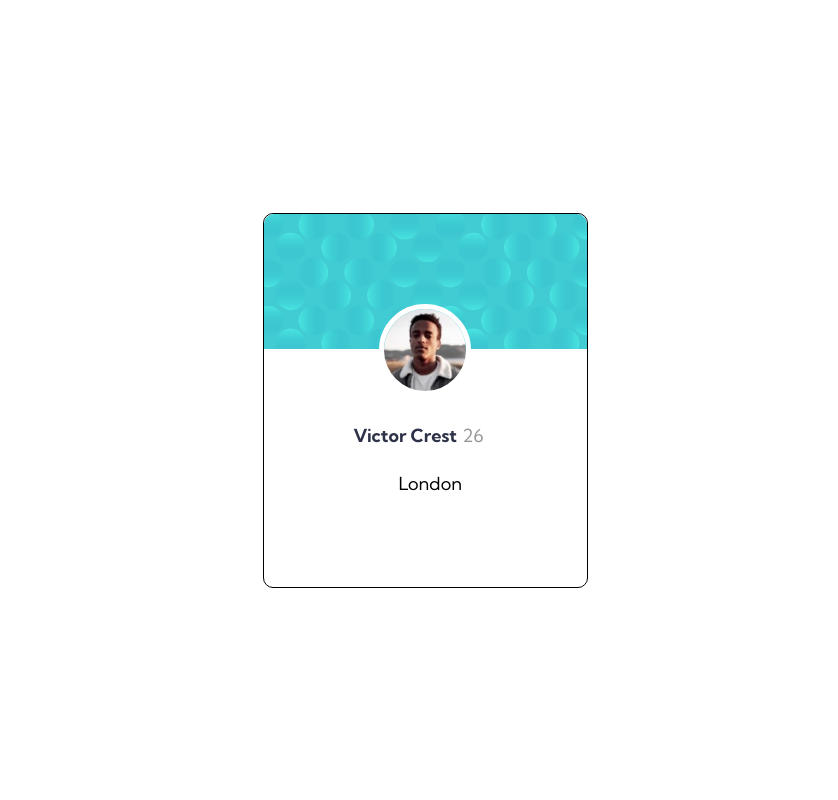
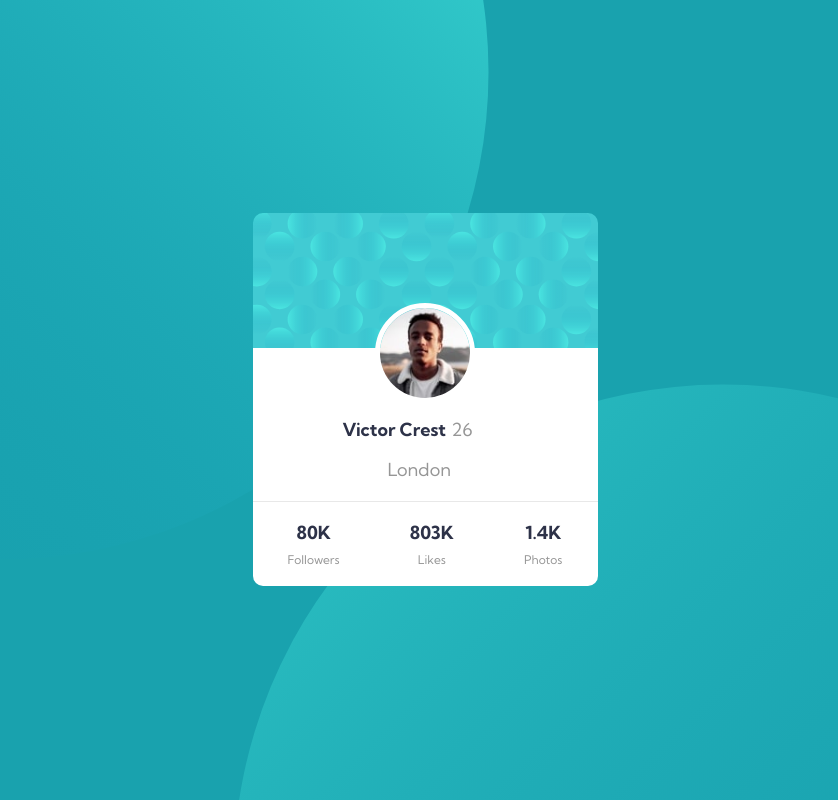
Before and after one commit to rogerdummer/Profile-Card, a plain HTML site: page index.html in a window 1280 px wide. Shown: the whole page, without its empty margins (215-1053 px from the left). Drawn offline with Linux system fonts and the light colour scheme.

Commit message:
Design finalizado

```diff
--- a/index.css
+++ b/index.css
@@ -13,14 +13,16 @@ body {
     justify-content: center;
     font-family: 'Kumbh Sans', sans-serif;
     font-size: 18px;
+    background: url('./images/bg-pattern-top.svg') 42vw, url('./images/bg-pattern-bottom.svg') 43vw 43vh;
+    background-position: bottom 30vh right 45vw, top 48vh left 35vw;
     background-repeat: no-repeat;
     background-attachment: fixed;
+    background-color: hsl(185, 75%, 39%);
 }
 
 .container {
     width: 325px;
     height: 375px;
-    border: 1px solid black;
     border-radius: 10px;
 }
 
@@ -42,9 +44,14 @@ body {
     top: 90px;
 }
 
+.card_info {
+    background-color: white;
+    height: 153px;
+}
+
 .card_name_age {
     position: relative;
-    top: 75px;
+    top: 70px;
     left: 90px;
     align-items: center;
     width: 130px;
@@ -63,8 +70,46 @@ body {
 }
 
 .card_city {
+    color: hsl(0, 0%, 59%);
     width: 70px;
     position: relative;
-    top: 100px;
+    top: 87px;
     left: 135px;
 }
+
+.card_footer {
+    display: flex;
+    justify-content: space-around;
+    height: 85px;
+    background-color: white;
+    border-radius: 0 0 10px 10px;
+    border-top: 1px solid hsl(0, 0%, 91%);
+    font-family: 'Kumbh Sans', sans-serif;
+    font-size: 18px;
+    font-weight: 700;
+}
+
+.card_footer_parag {
+    display: flex;
+    flex-direction: column;
+    justify-content: center;
+    align-items: center;
+    color: hsl(229, 23%, 23%);
+}
+
+.card_footer_parag span {
+    font-size: 12px;
+    font-weight: 400;
+    color: hsl(0, 0%, 59%);
+    margin-top: 8px;
+}
+
+@media screen and (min-width: 1000px) {
+    .container {
+        width: 345px;
+    }
+    .card_img img {
+        width: 100px;
+        height: 100px;
+    }
+}
--- a/index.html
+++ b/index.html
@@ -14,15 +14,21 @@
         <div class="card_img">
             <img class="user_image" src="./images/image-victor.jpg" alt="Imagem card">
         </div>
-        <div class="card_name_age">
-            <p class="card_name">Victor Crest</p>
-            <p class="card_age">26</p>
+        <div class="card_info">
+            <div class="card_name_age">
+                <p class="card_name">Victor Crest</p>
+                <p class="card_age">26</p>
+            </div>
+            <div class="card_city">
+                <p class="city">London</p>
+            </div>
         </div>
-        <div class="card_city">
-            <p class="city">London</p>
+        <div class="card_footer">
+            <p class="card_footer_parag">80K <span>Followers</span></p>
+            <p class="card_footer_parag">803K <span>Likes</span></p>
+            <p class="card_footer_parag">1.4K <span>Photos</span></p>
         </div>
     </div>
-
 </body>
 
 </html>
```
